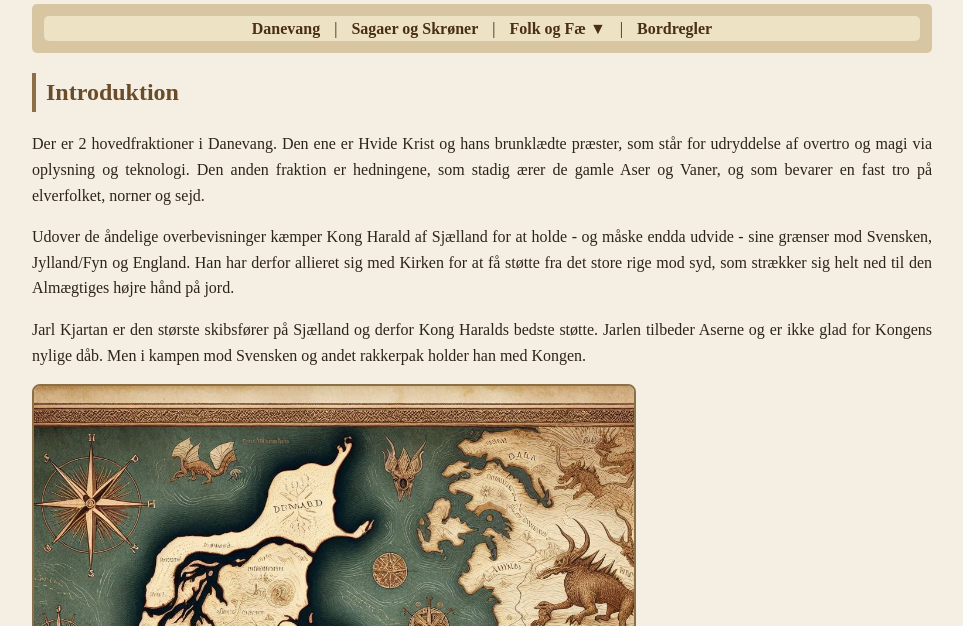
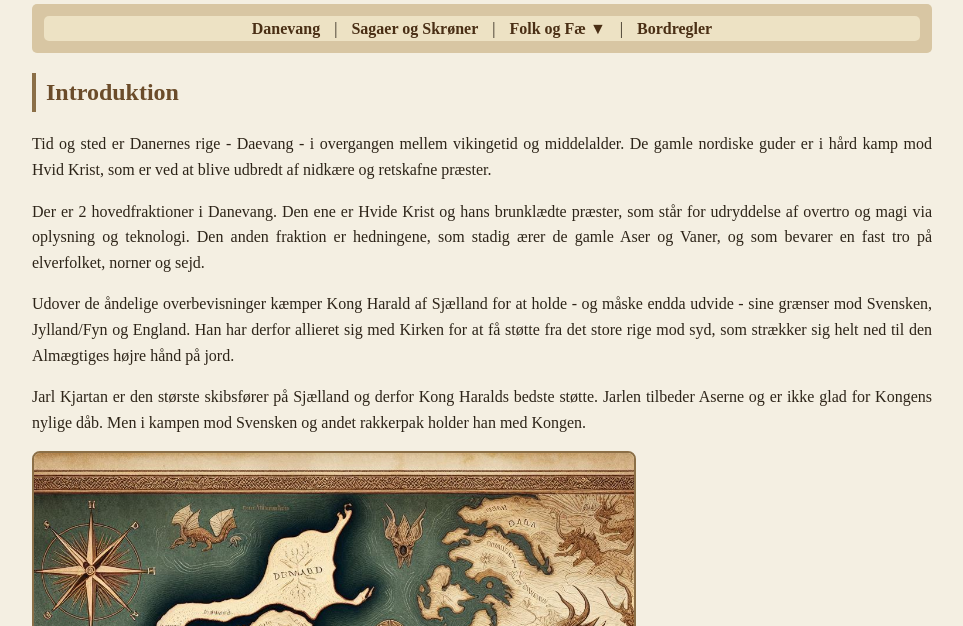
Before and after one commit to Stoffer75/den2side.dk, a Jekyll site: the page built from index.html, in a window 1280 px wide and 900 px high, cut to the strip 274-900 px from the top of the window. Shown: the whole strip, without its empty margins (158-1121 px from the left). Built offline with Jekyll 4.4.1, drawn with Linux system fonts in a browser that asks for light colours.

Commit message:
Update index.html

```diff
--- a/index.html
+++ b/index.html
@@ -3,6 +3,11 @@ layout: default
 title: Danevang
 ---
  <h2>Introduktion</h2>
+    <p>
+        Tid og sted er Danernes rige - Daevang - i overgangen mellem vikingetid og middelalder.
+        De gamle nordiske guder er i hård kamp mod Hvid Krist, som er ved at blive udbredt af nidkære og retskafne præster.
+    </p>
+
     <p>
         Der er 2 hovedfraktioner i Danevang. Den ene er Hvide Krist og hans
         brunklædte præster, som står for udryddelse af overtro og magi via
```
